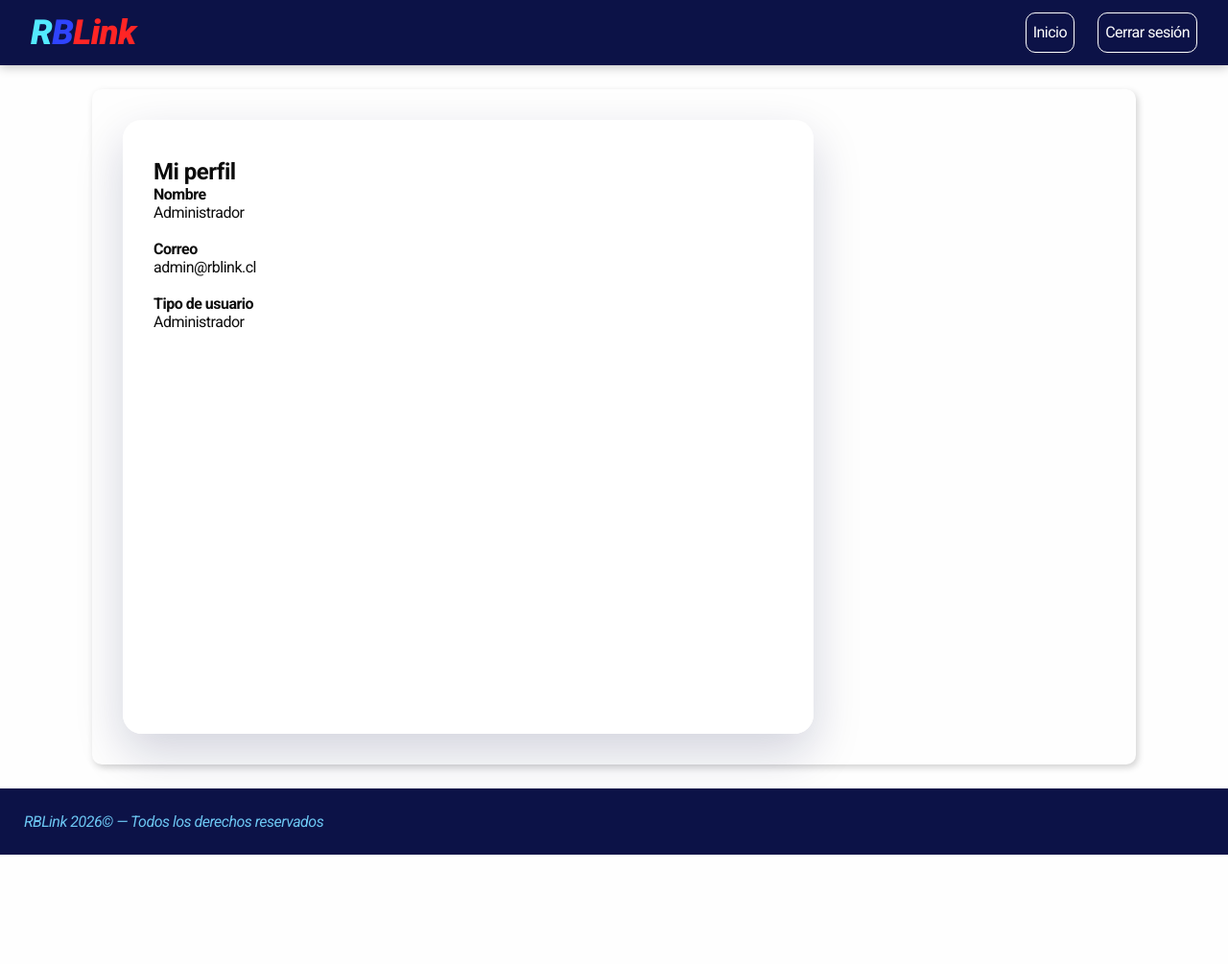
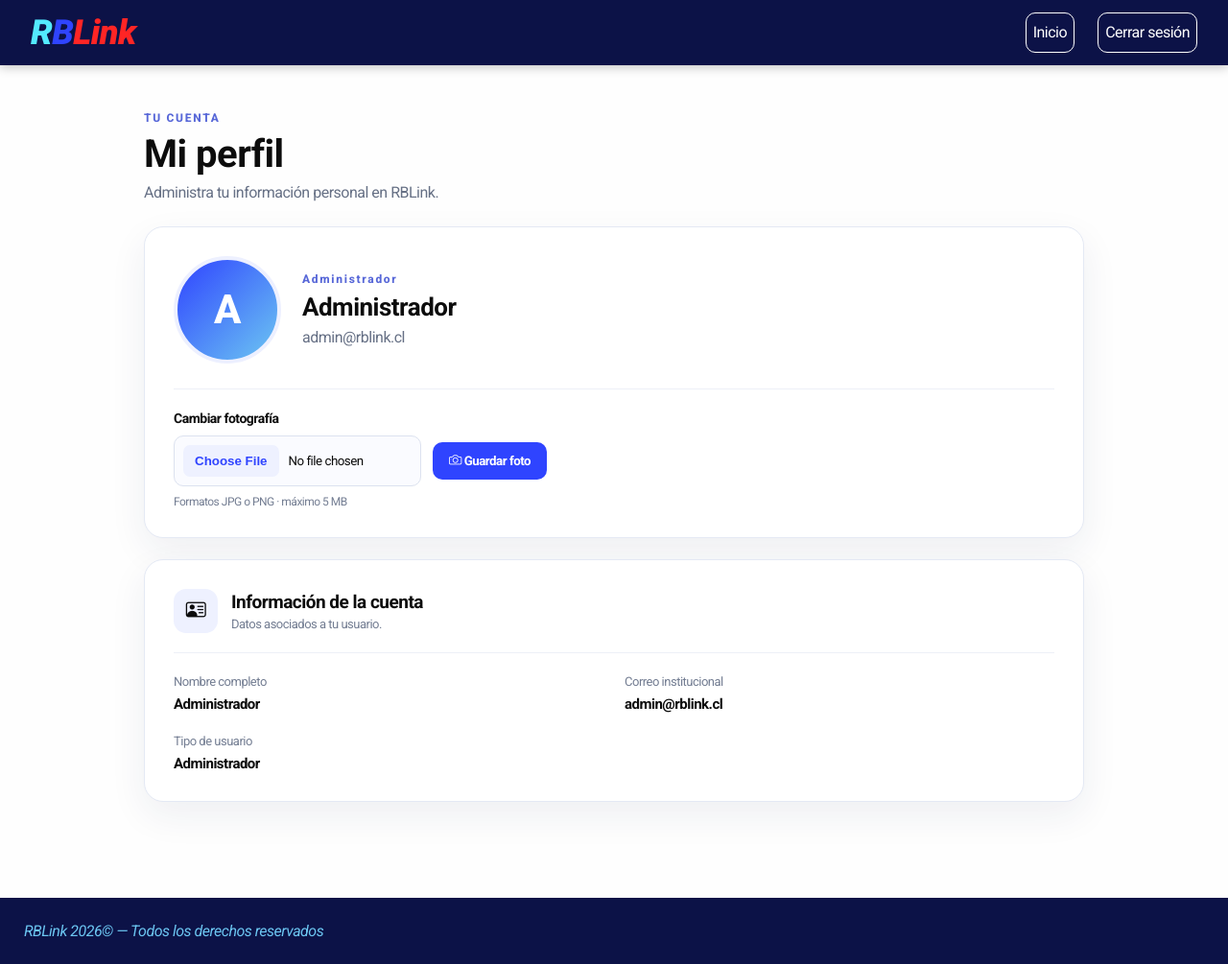
Before and after one commit to SarayPey/RBLink, a Flask app: page /perfil in a window 1280 px wide. Shown: the whole page at 96% size. Before the commit the page ends 891 px from the top, so only its background shows below. Run offline with Flask 3, Linux system fonts and the light colour scheme; a user stored in the database is signed in; data comes from the database, SQL or seed files in the repository; both versions use the stored data as it was after the commit.

Commit message:
v0.yanose by Levii]

```diff
--- a/app.py
+++ b/app.py
@@ -1,9 +1,40 @@
+from pathlib import Path
+from uuid import uuid4
+
 from flask import Flask, render_template, request, redirect, url_for, session, send_from_directory # type: ignore
 from database import obtener_conexion
 
 app = Flask(__name__)
+app.secret_key = 'rblink_clave_secreta'
+app.config['MAX_CONTENT_LENGTH'] = 5 * 1024 * 1024
 
-app.secret_key = 'rblink_clave_secreta'
+CARPETA_CARGAS = Path(app.static_folder) / 'uploads'
+EXTENSIONES_IMAGEN = {'.jpg', '.jpeg', '.png'}
+CATEGORIAS_REPORTE = {
+	'Infraestructura',
+	'Electricidad',
+	'Agua y sanitarios',
+	'Mobiliario',
+	'Limpieza',
+	'Seguridad',
+	'Otro',
+}
+
+
+def guardar_imagen(archivo, tipo):
+	if not archivo or not archivo.filename:
+		return None
+
+	extension = Path(archivo.filename).suffix.lower()
+	if extension not in EXTENSIONES_IMAGEN:
+		raise ValueError('La imagen debe estar en formato JPG, JPEG o PNG.')
+
+	nombre_archivo = f'{uuid4().hex}{extension}'
+	carpeta_relativa = Path(tipo)
+	carpeta = CARPETA_CARGAS / carpeta_relativa
+	carpeta.mkdir(parents=True, exist_ok=True)
+	archivo.save(carpeta / nombre_archivo)
+	return (carpeta_relativa / nombre_archivo).as_posix()
 
 
 
@@ -128,12 +159,68 @@ def dashboard():
 	if 'usuario_id' not in session:
 		return redirect(url_for('login'))
 
-	return render_template(
-		'dashboard.html',
-		nombre=session['nombre'],
-		correo=session['correo'],
-		rol=session['rol']
-	)
+	conexion = None
+	cursor = None
+	try:
+		conexion = obtener_conexion()
+		cursor = conexion.cursor(dictionary=True)
+		cursor.execute(
+			'''
+			SELECT
+				COUNT(*) AS total,
+				COALESCE(SUM(estado = 'en_revision'), 0) AS en_revision,
+				COALESCE(SUM(estado = 'en_proceso'), 0) AS en_proceso,
+				COALESCE(SUM(estado = 'resuelto'), 0) AS resueltos
+			FROM reportes
+			WHERE usuario_id = %s
+			''',
+			(session['usuario_id'],)
+		)
+		resumen = cursor.fetchone()
+
+		cursor.execute(
+			'''
+			SELECT *
+			FROM reportes
+			WHERE usuario_id = %s
+			ORDER BY fecha_creacion DESC
+			LIMIT 5
+			''',
+			(session['usuario_id'],)
+		)
+		reportes = cursor.fetchall()
+
+		return render_template(
+			'dashboard.html',
+			nombre=session['nombre'],
+			correo=session['correo'],
+			rol=session['rol'],
+			reportes=reportes,
+			total=resumen['total'],
+			en_revision=resumen['en_revision'],
+			en_proceso=resumen['en_proceso'],
+			resueltos=resumen['resueltos'],
+			error=None
+		)
+	except Exception as error:
+		print('ERROR AL CARGAR EL DASHBOARD:', error)
+		return render_template(
+			'dashboard.html',
+			nombre=session['nombre'],
+			correo=session['correo'],
+			rol=session['rol'],
+			reportes=[],
+			total=0,
+			en_revision=0,
+			en_proceso=0,
+			resueltos=0,
+			error='No se pudieron cargar tus reportes.'
+		), 500
+	finally:
+		if cursor:
+			cursor.close()
+		if conexion:
+			conexion.close()
 
 @app.route('/mis_reportes')
 def mis_reportes():
@@ -141,11 +228,11 @@ def mis_reportes():
 	if 'usuario_id' not in session:
 		return redirect(url_for('login'))
 
-	conexion = obtener_conexion()
-	cursor = conexion.cursor(dictionary=True)
-
+	conexion = None
+	cursor = None
 	try:
-
+		conexion = obtener_conexion()
+		cursor = conexion.cursor(dictionary=True)
 		sql = '''
 			SELECT *
 			FROM reportes
@@ -162,7 +249,8 @@ def mis_reportes():
 
 		return render_template(
 			'mis_reportes.html',
-			reportes=reportes
+			reportes=reportes,
+			creado=request.args.get('creado')
 		)
 
 	except Exception as error:
@@ -171,20 +259,74 @@ def mis_reportes():
 
 		return render_template(
 			'mis_reportes.html',
-			reportes=[]
-		)
+			reportes=[],
+			error='No se pudieron cargar tus reportes.'
+		), 500
 
 	finally:
 
-		cursor.close()
-		conexion.close()
+		if cursor:
+			cursor.close()
+		if conexion:
+			conexion.close()
 
 
-@app.route('/nuevo_reporte')
+@app.route('/nuevo_reporte', methods=['GET', 'POST'])
 def nuevo_reporte():
 
 	if 'usuario_id' not in session:
 		return redirect(url_for('login'))
+
+	if request.method == 'POST':
+		titulo = request.form.get('titulo', '').strip()
+		categoria = request.form.get('categoria', '').strip()
+		ubicacion = request.form.get('ubicacion', '').strip()
+		descripcion = request.form.get('descripcion', '').strip()
+
+		if not titulo or len(titulo) > 150:
+			return render_template('nuevo_reporte.html', error='Ingresa un título de hasta 150 caracteres.')
+		if categoria not in CATEGORIAS_REPORTE:
+			return render_template('nuevo_reporte.html', error='Selecciona una categoría válida.')
+		if not ubicacion or len(ubicacion) > 200:
+			return render_template('nuevo_reporte.html', error='Ingresa una ubicación de hasta 200 caracteres.')
+		if not descripcion:
+			return render_template('nuevo_reporte.html', error='La descripción es obligatoria.')
+
+		try:
+			imagen = guardar_imagen(request.files.get('imagen'), 'reports')
+		except ValueError as error:
+			return render_template('nuevo_reporte.html', error=str(error))
+
+		conexion = None
+		cursor = None
+		try:
+			conexion = obtener_conexion()
+			cursor = conexion.cursor()
+			cursor.execute(
+				'''
+				INSERT INTO reportes
+					(usuario_id, titulo, categoria, descripcion, ubicacion, imagen)
+				VALUES (%s, %s, %s, %s, %s, %s)
+				''',
+				(session['usuario_id'], titulo, categoria, descripcion, ubicacion, imagen)
+			)
+			conexion.commit()
+			return redirect(url_for('mis_reportes', creado=1))
+		except Exception as error:
+			print('ERROR AL GUARDAR EL REPORTE:', error)
+			if conexion:
+				conexion.rollback()
+			if imagen:
+				(CARPETA_CARGAS / imagen).unlink(missing_ok=True)
+			return render_template(
+				'nuevo_reporte.html',
+				error='No se pudo guardar el reporte. Inténtalo nuevamente.'
+			), 500
+		finally:
+			if cursor:
+				cursor.close()
+			if conexion:
+				conexion.close()
 
 	return render_template('nuevo_reporte.html')
 
@@ -196,12 +338,113 @@ def perfil():
 	if 'usuario_id' not in session:
 		return redirect(url_for('login'))
 
-	return render_template(
-		'perfil.html',
-		nombre=session['nombre'],
-		correo=session['correo'],
-		rol=session['rol']
-	)
+	conexion = None
+	cursor = None
+	try:
+		conexion = obtener_conexion()
+		cursor = conexion.cursor(dictionary=True)
+		cursor.execute(
+			'SELECT foto_perfil FROM usuarios WHERE id = %s',
+			(session['usuario_id'],)
+		)
+		usuario = cursor.fetchone()
+		if not usuario:
+			session.clear()
+			return redirect(url_for('login'))
+
+		return render_template(
+			'perfil.html',
+			nombre=session['nombre'],
+			correo=session['correo'],
+			rol=session['rol'],
+			foto_perfil=usuario['foto_perfil']
+		)
+	except Exception as error:
+		print('ERROR AL CARGAR EL PERFIL:', error)
+		return render_template(
+			'perfil.html',
+			nombre=session['nombre'],
+			correo=session['correo'],
+			rol=session['rol'],
+			foto_perfil=None,
+			error='No se pudo cargar la información de tu perfil.'
+		), 500
+	finally:
+		if cursor:
+			cursor.close()
+		if conexion:
+			conexion.close()
+
+
+@app.route('/perfil/foto', methods=['POST'])
+def actualizar_foto_perfil():
+	if 'usuario_id' not in session:
+		return redirect(url_for('login'))
+
+	try:
+		foto_perfil = guardar_imagen(request.files.get('foto_perfil'), 'avatars')
+		if not foto_perfil:
+			raise ValueError('Selecciona una fotografía antes de guardar.')
+	except ValueError as error:
+		return redirect(url_for('perfil', error=str(error)))
+
+	conexion = None
+	cursor = None
+	try:
+		conexion = obtener_conexion()
+		cursor = conexion.cursor()
+		cursor.execute(
+			'UPDATE usuarios SET foto_perfil = %s WHERE id = %s',
+			(foto_perfil, session['usuario_id'])
+		)
+		if cursor.rowcount == 0:
+			raise RuntimeError('No se encontró el usuario del perfil.')
+		conexion.commit()
+		return redirect(url_for('perfil', actualizado=1))
+	except Exception as error:
+		print('ERROR AL ACTUALIZAR LA FOTO DE PERFIL:', error)
+		if conexion:
+			conexion.rollback()
+		(CARPETA_CARGAS / foto_perfil).unlink(missing_ok=True)
+		return redirect(url_for('perfil', error='No se pudo actualizar la fotografía.'))
+	finally:
+		if cursor:
+			cursor.close()
+		if conexion:
+			conexion.close()
+
+
+@app.route('/uploads/<path:filename>')
+def uploaded_file(filename):
+	return send_from_directory(CARPETA_CARGAS, filename)
+
+
+@app.route('/reporte/<int:reporte_id>')
+def reporte(reporte_id):
+	if 'usuario_id' not in session:
+		return redirect(url_for('login'))
+
+	conexion = None
+	cursor = None
+	try:
+		conexion = obtener_conexion()
+		cursor = conexion.cursor(dictionary=True)
+		cursor.execute(
+			'SELECT * FROM reportes WHERE id = %s AND usuario_id = %s',
+			(reporte_id, session['usuario_id'])
+		)
+		reporte = cursor.fetchone()
+		if not reporte:
+			return redirect(url_for('mis_reportes'))
+		return render_template('reporte.html', reporte=reporte)
+	except Exception as error:
+		print('ERROR AL CARGAR EL REPORTE:', error)
+		return render_template('mis_reportes.html', reportes=[], error='No se pudo cargar el reporte.'), 500
+	finally:
+		if cursor:
+			cursor.close()
+		if conexion:
+			conexion.close()
 
 @app.route('/logout')
 def logout():
--- a/static/css/perfil.css
+++ b/static/css/perfil.css
@@ -1,59 +1,249 @@
-@import url('https://fonts.googleapis.com/css2?family=Roboto:ital,wght@0,100..900;1,100..900&display=swap');
-
-:root {
-	--w: #fefefe;
-	--b: #0c0c0c;
-	--rojo: #ff2525;
-	--azul: #2f44ff;
-	--celeste: #53eaff;
-	--azulfondo: #0c1247;
-	--rojop: #ffb0b0;
-	--gris: #606060;
-	--celeste2: #6cc6f2;
-	--azulbb: #6184e2;
+.profile-page {
+	width: min(100% - 32px, 980px);
+	margin: 48px auto 100px;
 }
 
-* {
-	margin: 0;
+.profile-heading {
+	width: 100%;
+	margin: 0 0 26px;
 	padding: 0;
-	text-decoration: none;
-	box-sizing: border-box;
-	transition: all .2s;
-	font-family: roboto, sans-serif;
-	letter-spacing: -0.5px;
+	background: transparent;
+	box-shadow: none;
 }
 
-.container {
-	background-color: #fffffff5;
-	height: max(40rem);
-	width: min(45rem, 100%);
-	border-radius: 20px;
-	box-shadow: 0 20px 50px #0c12472e;
-	padding: 2.5rem 2rem 2rem;
+.profile-heading .eyebrow,
+.profile-identity .eyebrow {
+	color: #5868d8;
+	font-size: 12px;
+	font-weight: 800;
+	letter-spacing: 1.7px;
 }
 
-.foto-perfil{
-	border-radius: 100%;
-	width: 10rem;
+.profile-heading h1 {
+	margin: 7px 0;
+	font-size: clamp(30px, 5vw, 40px);
 }
 
-.titulo{
-	display: flex;
+.profile-heading > p:last-child {
+	color: #667085;
+	font-size: 16px;
 }
 
-@media (max-width: 480px) {
-	.container {
-		padding: 1.5rem 1rem 1.25rem;
+.profile-card,
+.profile-details {
+	width: 100%;
+	margin: 0 0 22px;
+	padding: 30px;
+	border: 1px solid #e4e9f4;
+	border-radius: 20px;
+	background: #fff;
+	box-shadow: 0 14px 38px #16245b12;
+}
+
+.profile-identity {
+	display: flex;
+	align-items: center;
+	gap: 22px;
+	padding-bottom: 26px;
+	border-bottom: 1px solid #edf0f7;
+}
+
+.avatar-wrap {
+	flex: 0 0 auto;
+}
+
+.profile-avatar {
+	display: flex;
+	width: 112px;
+	height: 112px;
+	align-items: center;
+	justify-content: center;
+	border: 4px solid #edf0ff;
+	border-radius: 50%;
+	object-fit: cover;
+}
+
+.avatar-placeholder {
+	background: linear-gradient(135deg, #2f44ff, #6cc6f2);
+	color: #fff;
+	font-size: 42px;
+	font-weight: 800;
+}
+
+.profile-identity h2 {
+	margin: 7px 0;
+	font-size: 26px;
+}
+
+.profile-identity > div:last-child > p:last-child {
+	color: #667085;
+	word-break: break-word;
+}
+
+.photo-form {
+	padding-top: 22px;
+}
+
+.photo-form > label {
+	display: block;
+	margin-bottom: 10px;
+	font-size: 14px;
+	font-weight: 700;
+}
+
+.photo-controls {
+	display: flex;
+	align-items: center;
+	gap: 12px;
+}
+
+.photo-controls input {
+	min-width: 0;
+	padding: 9px;
+	border: 1px solid #dce2ef;
+	border-radius: 10px;
+	background: #fafbff;
+}
+
+.photo-controls input::file-selector-button {
+	margin-right: 10px;
+	padding: 9px 12px;
+	border: 0;
+	border-radius: 7px;
+	background: #eef1ff;
+	color: #2f44ff;
+	font-weight: 700;
+	cursor: pointer;
+}
+
+.photo-controls button {
+	flex: 0 0 auto;
+	padding: 12px 17px;
+	border: 0;
+	border-radius: 10px;
+	background: #2f44ff;
+	color: #fff;
+	font-weight: 700;
+	cursor: pointer;
+}
+
+.photo-controls button:hover {
+	background: #0c1247;
+}
+
+.photo-controls button i {
+	color: inherit;
+}
+
+.photo-form > p {
+	margin-top: 9px;
+	color: #737d92;
+	font-size: 12px;
+}
+
+.details-heading {
+	display: flex;
+	align-items: center;
+	gap: 14px;
+	padding-bottom: 20px;
+	border-bottom: 1px solid #edf0f7;
+}
+
+.details-icon {
+	display: grid;
+	width: 46px;
+	height: 46px;
+	place-items: center;
+	border-radius: 13px;
+	background: #eef1ff;
+	color: #2f44ff;
+	font-size: 21px;
+}
+
+.details-heading h2 {
+	font-size: 19px;
+}
+
+.details-heading p {
+	margin-top: 4px;
+	color: #737d92;
+	font-size: 13px;
+}
+
+.details-grid {
+	display: grid;
+	grid-template-columns: repeat(2, minmax(0, 1fr));
+	gap: 22px;
+	padding-top: 22px;
+}
+
+.details-grid div {
+	display: flex;
+	flex-direction: column;
+	gap: 7px;
+}
+
+.details-grid span {
+	color: #737d92;
+	font-size: 13px;
+}
+
+.details-grid strong {
+	font-size: 15px;
+	word-break: break-word;
+}
+
+.profile-message {
+	margin: 0 0 18px;
+	padding: 14px 17px;
+	border-radius: 11px;
+	font-size: 14px;
+}
+
+.profile-message.error {
+	background: #fff0f0;
+	color: #b42318;
+}
+
+.profile-message.success {
+	background: #eaf8ef;
+	color: #18794e;
+}
+
+@media (max-width: 600px) {
+	.profile-page {
+		margin-top: 32px;
 	}
 
-	nav {
-		flex-direction: column;
-		align-items: flex-start;
-		gap: 12px;
+	.profile-card,
+	.profile-details {
+		padding: 21px;
 	}
 
-	nav div {
-		width: 100%;
-		justify-content: space-between;
+	.profile-identity {
+		align-items: flex-start;
+		gap: 15px;
+	}
+
+	.profile-avatar {
+		width: 78px;
+		height: 78px;
+	}
+
+	.avatar-placeholder {
+		font-size: 30px;
+	}
+
+	.profile-identity h2 {
+		font-size: 20px;
+	}
+
+	.photo-controls {
+		align-items: stretch;
+		flex-direction: column;
+	}
+
+	.details-grid {
+		grid-template-columns: 1fr;
 	}
 }
--- a/templates/dashboard.html
+++ b/templates/dashboard.html
@@ -45,6 +45,7 @@
 			<div class='card'><div class='card-icon orange'><i class='bi bi-tools'></i></div><div><h3>{{ en_proceso }}</h3><p>En proceso</p></div></div>
 			<div class='card'><div class='card-icon green'><i class='bi bi-check-circle'></i></div><div><h3>{{ resueltos }}</h3><p>Resueltos</p></div></div>
 		</section>
+		{% if error %}<div class='form-notice'><i class='bi bi-exclamation-circle'></i><div><strong>Error</strong><p>{{ error }}</p></div></div>{% endif %}
 
 		<section class='recent-section'>
 			<div class='section-title'>
--- a/templates/perfil.html
+++ b/templates/perfil.html
@@ -4,37 +4,66 @@
 	<meta charset='UTF-8'>
 	<meta name='viewport' content='width=device-width, initial-scale=1.0'>
 	<title>RBLink | Perfil</title>
-	<link rel='stylesheet' href='{{ url_for(' static', filename='css/animations.css' ) }}'>
+	<link rel='stylesheet' href='https://cdn.jsdelivr.net/npm/bootstrap-icons@1.11.3/font/bootstrap-icons.min.css'>
+	<link rel='stylesheet' href='{{ url_for('static', filename='css/animations.css') }}'>
 	<link rel='stylesheet' href='{{ url_for('static', filename='css/colorset.css') }}'>
 	<link rel='stylesheet' href='{{ url_for('static', filename='css/perfil.css') }}'>
-	<link rel='stylesheet' href='{{ url_for(' static', filename='css/style.css' ) }}'>
-	<link rel='stylesheet' href='../static/css/animations.css'>
-	<link rel='stylesheet' href='../static/css/colorset.css'>
-	<link rel='stylesheet' href='../static/css/perfil.css'>
-	<link rel='stylesheet' href='../static/css/style.css'>
+	<link rel='stylesheet' href='{{ url_for('static', filename='css/style.css') }}'>
 </head>
 <body>
 	<nav>
 		<a href='{{ url_for('dashboard') }}' class='name'><span class='rblink'><span class='r'>R</span><span class='b'>B</span><span class='link'>Link</span></span></a>
 		<div><a href='{{ url_for('dashboard') }}'>Inicio</a><a href='{{ url_for('logout') }}'>Cerrar sesión</a></div>
 	</nav>
-	<section>
-		<div class='container'>
-			<div class='titulo'>
-				<h1>Mi perfil</h1>
+	<main class='profile-page'>
+		<header class='profile-heading'>
+			<p class='eyebrow'>TU CUENTA</p>
+			<h1>Mi perfil</h1>
+			<p>Administra tu información personal en RBLink.</p>
+		</header>
+
+		{% if error %}<div class='profile-message error'>{{ error }}</div>{% endif %}
+		{% if request.args.get('error') %}<div class='profile-message error'>{{ request.args.get('error') }}</div>{% endif %}
+		{% if request.args.get('actualizado') %}<div class='profile-message success'>Tu fotografía de perfil se actualizó correctamente.</div>{% endif %}
+
+		<section class='profile-card'>
+			<div class='profile-identity'>
+				<div class='avatar-wrap'>
+					{% if foto_perfil %}
+						<img class='profile-avatar' src='{{ url_for('uploaded_file', filename=foto_perfil) }}' alt='Fotografía de {{ nombre }}'>
+					{% else %}
+						<div class='profile-avatar avatar-placeholder'>{{ nombre[0]|upper }}</div>
+					{% endif %}
+				</div>
+				<div>
+					<p class='eyebrow'>{{ rol|replace('_', ' ')|title }}</p>
+					<h2>{{ nombre }}</h2>
+					<p>{{ correo }}</p>
+				</div>
 			</div>
-			<div class='info-estudiante'>
-				<p><strong>Nombre</strong></p>
-				<p>{{ nombre }}</p>
-				<br>
-				<p><strong>Correo</strong></p>
-				<p>{{ correo }}</p>
-				<br>
-				<p><strong>Tipo de usuario</strong></p>
-				<p>{{ rol|title }}</p>
+
+			<form class='photo-form' action='{{ url_for('actualizar_foto_perfil') }}' method='POST' enctype='multipart/form-data'>
+				<label for='foto_perfil'>Cambiar fotografía</label>
+				<div class='photo-controls'>
+					<input id='foto_perfil' name='foto_perfil' type='file' accept='.jpg,.jpeg,.png,image/jpeg,image/png' required>
+					<button type='submit'><i class='bi bi-camera'></i> Guardar foto</button>
+				</div>
+				<p>Formatos JPG o PNG · máximo 5 MB</p>
+			</form>
+		</section>
+
+		<section class='profile-details'>
+			<div class='details-heading'>
+				<span class='details-icon'><i class='bi bi-person-vcard'></i></span>
+				<div><h2>Información de la cuenta</h2><p>Datos asociados a tu usuario.</p></div>
 			</div>
-		</div>
-	</section>
+			<div class='details-grid'>
+				<div><span>Nombre completo</span><strong>{{ nombre }}</strong></div>
+				<div><span>Correo institucional</span><strong>{{ correo }}</strong></div>
+				<div><span>Tipo de usuario</span><strong>{{ rol|replace('_', ' ')|title }}</strong></div>
+			</div>
+		</section>
+	</main>
 	<footer>RBLink 2026&copy; — Todos los derechos reservados</footer>
 </body>
 </html>
```
Also changed, not shown: database/database.sql (+17 -0 lines), templates/mis_reportes.html (+2 -5 lines), templates/nuevo_reporte.html (+3 -6 lines), templates/reporte.html (+2 -6 lines), README.md, static/uploads/avatars/dfa816ab76274e0a9586bc46605efc05.jpeg (added).
